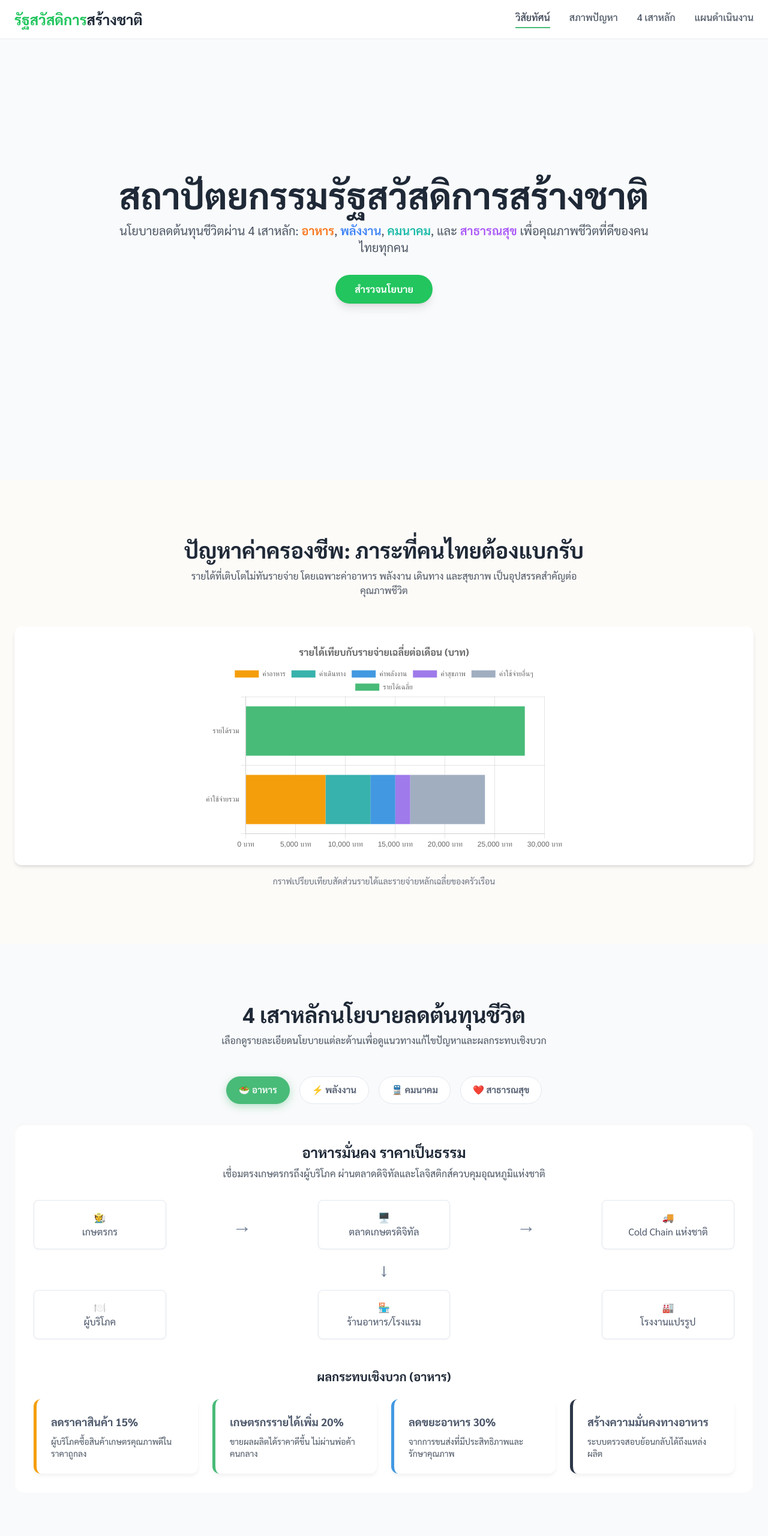
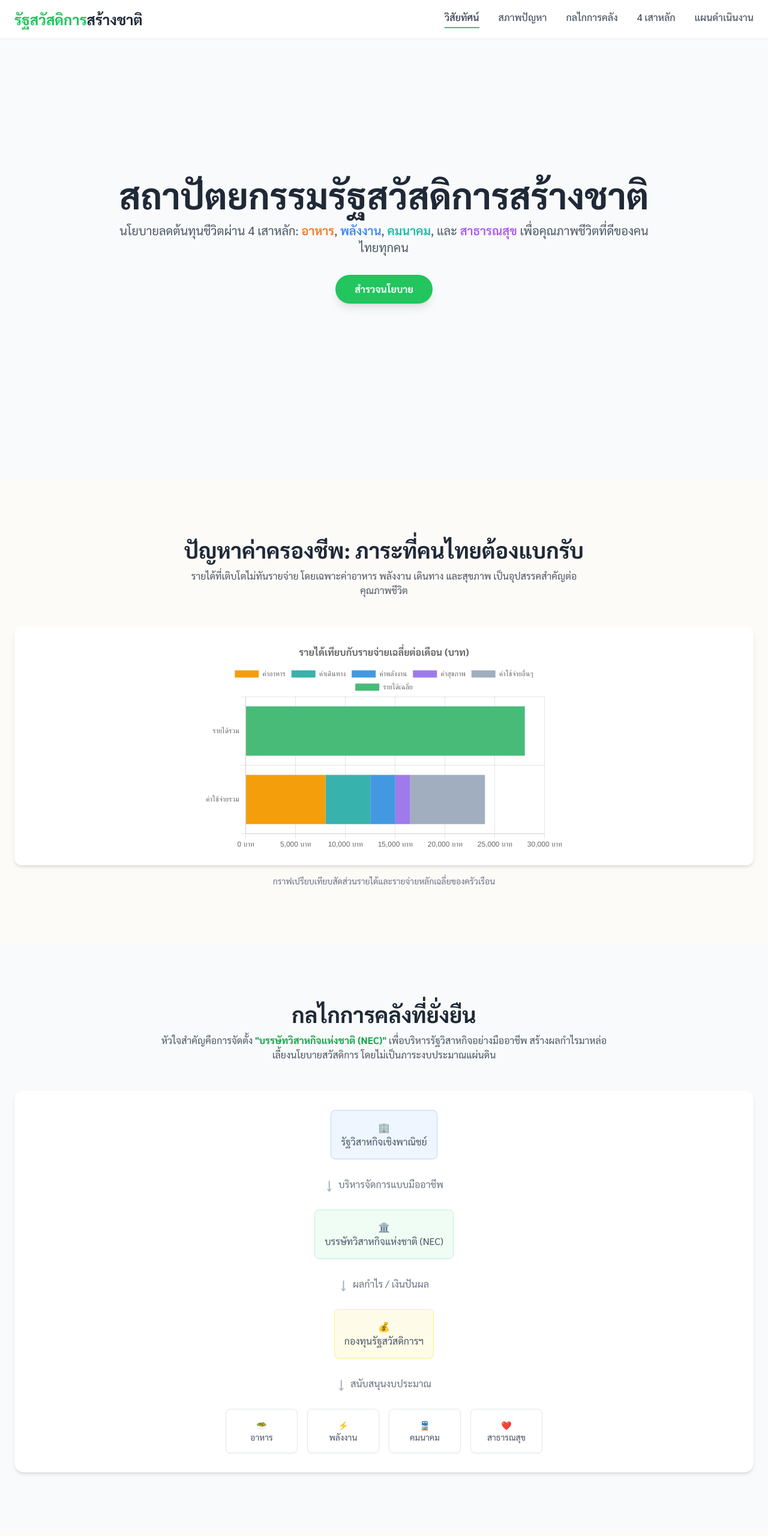
Before and after one commit to Patiparn-n/--, a plain HTML site: page index.html in a window 1280 px wide. Shown: the top 2560 px of the page at 60% size. Drawn offline with nearby package versions, Linux system fonts and the light colour scheme.

Commit message:
Update index.html
ปรับปรุงเพิ่ม NEC

```diff
--- a/index.html
+++ b/index.html
@@ -10,15 +10,10 @@
     <link rel="preconnect" href="https://fonts.gstatic.com" crossorigin>
     <link href="https://fonts.googleapis.com/css2?family=Sarabun:wght@300;400;500;600;700&display=swap" rel="stylesheet">
     <!-- Chosen Palette: Warm Neutrals with Green, Blue, Purple & Orange Accents -->
-    <!-- Application Structure Plan: A single, scrollable page with a sticky header for navigation. The core of the page is a 4-part tabbed interface representing the 4 policy pillars (Food, Energy, Transport, Healthcare). This structure allows users to easily compare the different policies side-by-side without leaving the main page context. It directly addresses the user's request for complete content and fixes previous layout issues by using a more stable and conventional UI pattern. -->
+    <!-- Application Structure Plan: A single, scrollable page with a sticky header. A new section for the National Enterprise Corporation (NEC) has been added between the "Problem" and "Pillars" sections. This is a crucial addition as it explains the funding mechanism that underpins the entire policy. This improves the logical flow and completeness of the information. -->
     <!-- Visualization & Content Choices:
-    - Cost Chart: Bar chart updated to show all 4 cost pillars.
-    - Food Tab: Uses KPI cards and a simple HTML/CSS diagram to show the new digital marketplace flow. Goal: Organize/Inform.
-    - Energy Tab: Reuses the Doughnut chart for energy mix. Goal: Compare.
-    - Transport Tab: Reuses the interactive location selector. Goal: Inform/Interact.
-    - Healthcare Tab: Reuses the Bar chart for service access. Goal: Compare.
-    - Chart Initialization: JS logic ensures charts are only initialized when their respective tab is first activated, preventing rendering errors in hidden divs.
-    - All choices are made to be clear, interactive, and avoid complex graphics. -->
+    - NEC Funding Diagram (HTML/CSS): A new responsive diagram created with Flexbox has been added to visually explain the flow of funds from State-Owned Enterprises, through the NEC, to the Welfare Fund, and finally to the 4 policy pillars. This directly addresses the user's feedback about missing content.
+    - All other charts and interactive elements are retained, with their stability confirmed. -->
     <!-- CONFIRMATION: NO SVG graphics used. NO Mermaid JS used. -->
     <style>
         body {
@@ -121,14 +116,17 @@
             padding: 1rem;
             text-align: center;
             box-shadow: 0 1px 3px rgba(0,0,0,0.05);
+            min-width: 120px;
+            flex-shrink: 0;
         }
         .flow-diagram-arrow {
             display: flex;
             align-items: center;
             justify-content: center;
-            color: #718096;
+            color: #A0AEC0;
             font-size: 2rem;
             font-weight: bold;
+            padding: 0 1rem;
         }
     </style>
 </head>
@@ -141,6 +139,7 @@
             <div class="hidden md:flex space-x-8 text-gray-600 font-medium">
                 <a class="nav-link" data-target="vision">วิสัยทัศน์</a>
                 <a class="nav-link" data-target="problem">สภาพปัญหา</a>
+                <a class="nav-link" data-target="funding">กลไกการคลัง</a>
                 <a class="nav-link" data-target="pillars">4 เสาหลัก</a>
                 <a class="nav-link" data-target="roadmap">แผนดำเนินงาน</a>
             </div>
@@ -151,6 +150,7 @@
         <div id="mobile-menu" class="hidden md:hidden px-6 pb-4 border-t border-gray-200">
              <a class="block py-2 text-gray-600 font-medium" data-target="vision">วิสัยทัศน์</a>
              <a class="block py-2 text-gray-600 font-medium" data-target="problem">สภาพปัญหา</a>
+             <a class="block py-2 text-gray-600 font-medium" data-target="funding">กลไกการคลัง</a>
              <a class="block py-2 text-gray-600 font-medium" data-target="pillars">4 เสาหลัก</a>
              <a class="block py-2 text-gray-600 font-medium" data-target="roadmap">แผนดำเนินงาน</a>
         </div>
@@ -195,7 +195,46 @@
             </div>
         </section>
 
-        <section id="pillars" class="py-16 md:py-24 bg-gray-50">
+        <section id="funding" class="py-16 md:py-24 bg-gray-50">
+            <div class="container mx-auto px-6">
+                <div class="text-center mb-12">
+                    <h2 class="text-3xl md:text-4xl font-bold text-gray-800">กลไกการคลังที่ยั่งยืน</h2>
+                    <p class="mt-3 text-gray-600 max-w-3xl mx-auto">
+                        หัวใจสำคัญคือการจัดตั้ง <span class="font-bold text-green-600">"บรรษัทวิสาหกิจแห่งชาติ (NEC)"</span> เพื่อบริหารรัฐวิสาหกิจอย่างมืออาชีพ สร้างผลกำไรมาหล่อเลี้ยงนโยบายสวัสดิการ โดยไม่เป็นภาระงบประมาณแผ่นดิน
+                    </p>
+                </div>
+                <div class="bg-white p-6 md:p-8 rounded-2xl shadow-md">
+                    <div class="space-y-6">
+                        <div class="flex flex-wrap items-center justify-center gap-4">
+                            <div class="flow-diagram-box bg-blue-50 border-blue-200">🏢<br>รัฐวิสาหกิจเชิงพาณิชย์</div>
+                        </div>
+                        <div class="flex justify-center">
+                            <div class="flow-diagram-arrow text-3xl">↓ <span class="text-base ml-2 text-gray-500 font-normal">บริหารจัดการแบบมืออาชีพ</span></div>
+                        </div>
+                        <div class="flex flex-wrap items-center justify-center gap-4">
+                             <div class="flow-diagram-box bg-green-50 border-green-200">🏛️<br>บรรษัทวิสาหกิจแห่งชาติ (NEC)</div>
+                        </div>
+                         <div class="flex justify-center">
+                            <div class="flow-diagram-arrow text-3xl">↓ <span class="text-base ml-2 text-gray-500 font-normal">ผลกำไร / เงินปันผล</span></div>
+                        </div>
+                         <div class="flex flex-wrap items-center justify-center gap-4">
+                             <div class="flow-diagram-box bg-yellow-50 border-yellow-200">💰<br>กองทุนรัฐสวัสดิการฯ</div>
+                        </div>
+                        <div class="flex justify-center">
+                             <div class="flow-diagram-arrow text-3xl">↓ <span class="text-base ml-2 text-gray-500 font-normal">สนับสนุนงบประมาณ</span></div>
+                        </div>
+                        <div class="flex flex-wrap items-stretch justify-center gap-4">
+                            <div class="flow-diagram-box text-sm">🥗<br>อาหาร</div>
+                            <div class="flow-diagram-box text-sm">⚡️<br>พลังงาน</div>
+                            <div class="flow-diagram-box text-sm">🚆<br>คมนาคม</div>
+                            <div class="flow-diagram-box text-sm">❤️<br>สาธารณสุข</div>
+                        </div>
+                    </div>
+                </div>
+            </div>
+        </section>
+
+        <section id="pillars" class="py-16 md:py-24">
             <div class="container mx-auto px-6">
                 <div class="text-center mb-12">
                     <h2 class="text-3xl md:text-4xl font-bold text-gray-800">4 เสาหลักนโยบายลดต้นทุนชีวิต</h2>
@@ -217,19 +256,25 @@
                         <div class="bg-white p-6 md:p-8 rounded-2xl shadow-inner">
                              <h3 class="text-2xl font-bold text-gray-800 text-center mb-2">อาหารมั่นคง ราคาเป็นธรรม</h3>
                             <p class="text-center text-gray-600 max-w-3xl mx-auto mb-8">เชื่อมตรงเกษตรกรถึงผู้บริโภค ผ่านตลาดดิจิทัลและโลจิสติกส์ควบคุมอุณหภูมิแห่งชาติ</p>
-                            <div class="grid grid-cols-2 md:grid-cols-4 lg:grid-cols-5 gap-4 items-center mb-12">
-                                <div class="flow-diagram-box">🧑‍🌾<br>เกษตรกร</div>
-                                <div class="flow-diagram-arrow hidden lg:flex">→</div>
-                                <div class="flow-diagram-box col-span-2 md:col-span-4 lg:col-span-1">🖥️<br>ตลาดเกษตรดิจิทัล</div>
-                                <div class="flow-diagram-arrow hidden lg:flex">→</div>
-                                <div class="flow-diagram-box">🚚<br>Cold Chain แห่งชาติ</div>
-                                <div class="flow-diagram-arrow col-span-2 md:col-span-4 lg:col-span-5 text-3xl">↓</div>
-                                <div class="flow-diagram-box">🍽️<br>ผู้บริโภค</div>
-                                <div class="flow-diagram-arrow hidden lg:flex"></div>
-                                <div class="flow-diagram-box col-span-2 md:col-span-4 lg:col-span-1">🏪<br>ร้านอาหาร/โรงแรม</div>
-                                 <div class="flow-diagram-arrow hidden lg:flex"></div>
-                                <div class="flow-diagram-box">🏭<br>โรงงานแปรรูป</div>
+
+                            <div class="mb-12 space-y-4">
+                                <div class="flex flex-wrap items-center justify-center gap-4">
+                                    <div class="flow-diagram-box">🧑‍🌾<br>เกษตรกร</div>
+                                    <div class="flow-diagram-arrow">→</div>
+                                    <div class="flow-diagram-box">🖥️<br>ตลาดเกษตรดิจิทัล</div>
+                                    <div class="flow-diagram-arrow">→</div>
+                                    <div class="flow-diagram-box">🚚<br>Cold Chain แห่งชาติ</div>
+                                </div>
+                                <div class="flex justify-center">
+                                    <div class="flow-diagram-arrow text-3xl">↓</div>
+                                </div>
+                                <div class="flex flex-wrap items-center justify-center gap-4">
+                                    <div class="flow-diagram-box">🍽️<br>ผู้บริโภค</div>
+                                    <div class="flow-diagram-box">🏪<br>ร้านอาหาร/โรงแรม</div>
+                                    <div class="flow-diagram-box">🏭<br>โรงงานแปรรูป</div>
+                                </div>
                             </div>
+
                             <h4 class="text-xl font-bold text-gray-800 text-center mt-12 mb-6">ผลกระทบเชิงบวก (อาหาร)</h4>
                              <div class="grid grid-cols-1 md:grid-cols-2 lg:grid-cols-4 gap-6">
                                 <div class="kpi-card" style="border-color: #F59E0B;"><h5 class="text-lg font-bold">ลดราคาสินค้า 15%</h5><p class="mt-2 text-gray-600 text-sm">ผู้บริโภคซื้อสินค้าเกษตรคุณภาพดีในราคาถูกลง</p></div>
@@ -306,7 +351,7 @@
             </div>
         </section>
 
-        <section id="roadmap" class="py-16 md:py-24">
+        <section id="roadmap" class="py-16 md:py-24 bg-gray-50">
              <div class="container mx-auto px-6">
                 <div class="text-center mb-12">
                     <h2 class="text-3xl md:text-4xl font-bold text-gray-800">แผนการดำเนินงาน (Roadmap)</h2>
@@ -360,9 +405,19 @@
 
     <script>
         document.addEventListener('DOMContentLoaded', () => {
+            const chartInstances = {};
 
-            const costOfLivingCtx = document.getElementById('costOfLivingChart').getContext('2d');
-            new Chart(costOfLivingCtx, {
+            function createOrUpdateChart(id, config) {
+                if (chartInstances[id]) {
+                    chartInstances[id].destroy();
+                }
+                const ctx = document.getElementById(id)?.getContext('2d');
+                if (ctx) {
+                    chartInstances[id] = new Chart(ctx, config);
+                }
+            }
+
+            const costOfLivingConfig = {
                 type: 'bar',
                 data: {
                     labels: ['รายได้รวม', 'ค่าใช้จ่ายรวม'],
@@ -379,15 +434,18 @@
                     scales: { x: { stacked: true, ticks: { callback: value => value.toLocaleString('th-TH') + ' บาท' } }, y: { stacked: true } },
                     plugins: { title: { display: true, text: 'รายได้เทียบกับรายจ่ายเฉลี่ยต่อเดือน (บาท)', font: { size: 16, family: 'Sarabun' } }, tooltip: { callbacks: { label: context => `${context.dataset.label || ''}: ${context.parsed.x.toLocaleString('th-TH')} บาท` } } }
                 }
-            });
+            };
+            createOrUpdateChart('costOfLivingChart', costOfLivingConfig);
 
-            const charts = {};
-            function initializeChart(id, config) {
-                if (!charts[id]) {
-                    const ctx = document.getElementById(id).getContext('2d');
-                    charts[id] = new Chart(ctx, config);
-                }
-            }
+            const energyMixConfig = {
+                type: 'doughnut', data: { labels: ['ฟอสซิล (ปัจจุบัน)', 'หมุนเวียน (ปัจจุบัน)', 'หมุนเวียน (เป้าหมาย)'], datasets: [{ data: [65, 35, 0], backgroundColor: ['#A0AEC0', '#F59E0B', '#48BB78'] }, { data: [0, 0, 60], backgroundColor: ['#A0AEC0', '#F59E0B', '#48BB78'] }] },
+                options: { responsive: true, maintainAspectRatio: false, plugins: { legend: { position: 'bottom', labels: {font: {family: 'Sarabun'}} } } }
+            };
+
+            const healthAccessConfig = {
+                type: 'bar', data: { labels: ['พบแพทย์ทั่วไป', 'พบแพทย์เฉพาะทาง', 'รับบริการใกล้บ้าน'], datasets: [{ label: 'ปัจจุบัน', data: [70, 30, 40], backgroundColor: '#F59E0B' }, { label: 'เป้าหมาย', data: [95, 60, 85], backgroundColor: '#9F7AEA' }] },
+                options: { responsive: true, maintainAspectRatio: false, plugins: { legend: { position: 'bottom', labels: {font: {family: 'Sarabun'}} }, title: {display: false} }, scales: {y: {ticks: {callback: v => v + '%'}}} }
+            };
 
             const tabButtons = document.querySelectorAll('.tab-button');
             const tabContents = document.querySelectorAll('.tab-content');
@@ -404,15 +462,9 @@
                     });
 
                     if (targetId === 'energy') {
-                        initializeChart('energyMixChart', {
-                            type: 'doughnut', data: { labels: ['ฟอสซิล (ปัจจุบัน)', 'หมุนเวียน (ปัจจุบัน)', 'หมุนเวียน (เป้าหมาย)'], datasets: [{ data: [65, 35, 0], backgroundColor: ['#A0AEC0', '#F59E0B', '#48BB78'] }, { data: [0, 0, 60], backgroundColor: ['#A0AEC0', '#F59E0B', '#48BB78'] }] },
-                            options: { responsive: true, maintainAspectRatio: false, plugins: { legend: { position: 'bottom', labels: {font: {family: 'Sarabun'}} } } }
-                        });
+                        createOrUpdateChart('energyMixChart', energyMixConfig);
                     } else if (targetId === 'health') {
-                        initializeChart('healthAccessChart', {
-                            type: 'bar', data: { labels: ['พบแพทย์ทั่วไป', 'พบแพทย์เฉพาะทาง', 'รับบริการใกล้บ้าน'], datasets: [{ label: 'ปัจจุบัน', data: [70, 30, 40], backgroundColor: '#F59E0B' }, { label: 'เป้าหมาย', data: [95, 60, 85], backgroundColor: '#9F7AEA' }] },
-                             options: { responsive: true, maintainAspectRatio: false, plugins: { legend: { position: 'bottom', labels: {font: {family: 'Sarabun'}} }, title: {display: false} }, scales: {y: {ticks: {callback: v => v + '%'}}} }
-                        });
+                        createOrUpdateChart('healthAccessChart', healthAccessConfig);
                     }
                 });
             });
@@ -450,15 +502,20 @@
             navLinks.forEach(link => {
                 link.addEventListener('click', (e) => {
                     e.preventDefault();
-                    const targetElement = document.getElementById(link.dataset.target);
+                    const targetId = link.dataset.target;
+                    const targetElement = document.getElementById(targetId);
                     if (targetElement) {
-                        targetElement.scrollIntoView({ behavior: 'smooth' });
+                        // Smooth scroll
+                        window.scrollTo({
+                            top: targetElement.offsetTop - document.getElementById('main-header').offsetHeight,
+                            behavior: 'smooth'
+                        });
                     }
                     if (window.innerWidth < 768) mobileMenu.classList.add('hidden');
                 });
             });
 
-            const sections = document.querySelectorAll('section');
+            const sections = document.querySelectorAll('main section');
             const headerHeight = document.getElementById('main-header').offsetHeight;
             const observer = new IntersectionObserver(entries => {
                 entries.forEach(entry => {
@@ -468,9 +525,15 @@
                         });
                     }
                 });
-            }, { rootMargin: `-${headerHeight}px 0px -40% 0px`, threshold: 0.1 });
+            }, { rootMargin: `-${headerHeight}px 0px -60% 0px`, threshold: 0.2 });
 
             sections.forEach(section => observer.observe(section));
+
+            window.addEventListener('resize', () => {
+                Object.values(chartInstances).forEach(chart => {
+                    if(chart) chart.resize();
+                });
+            });
         });
     </script>
 </body>
```
